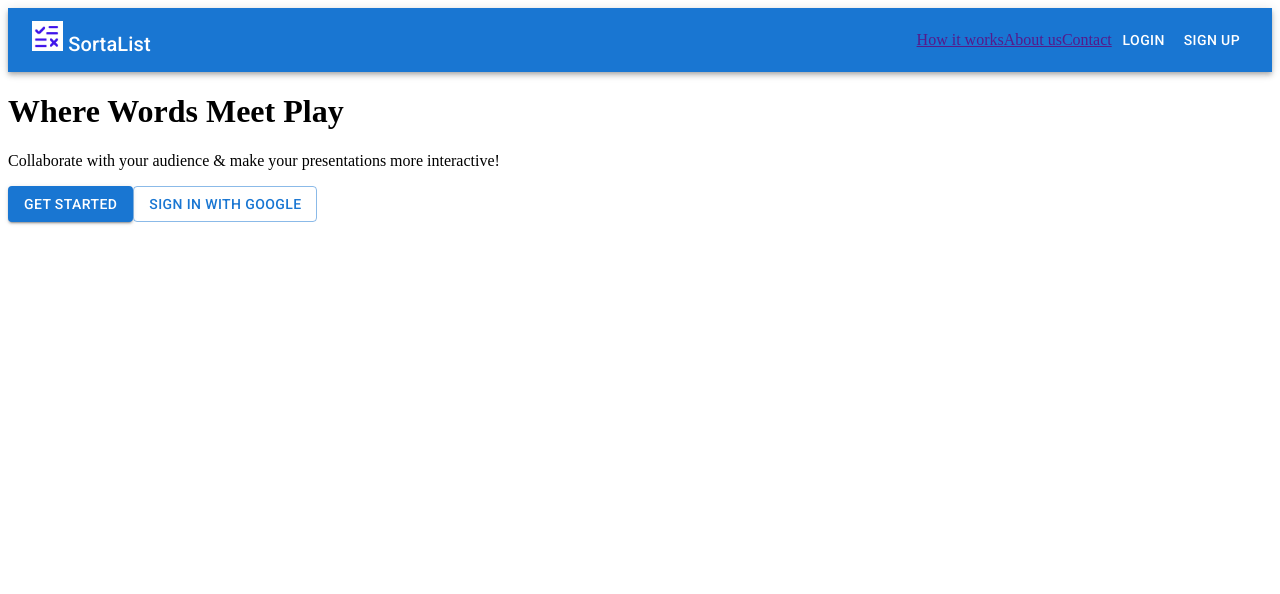
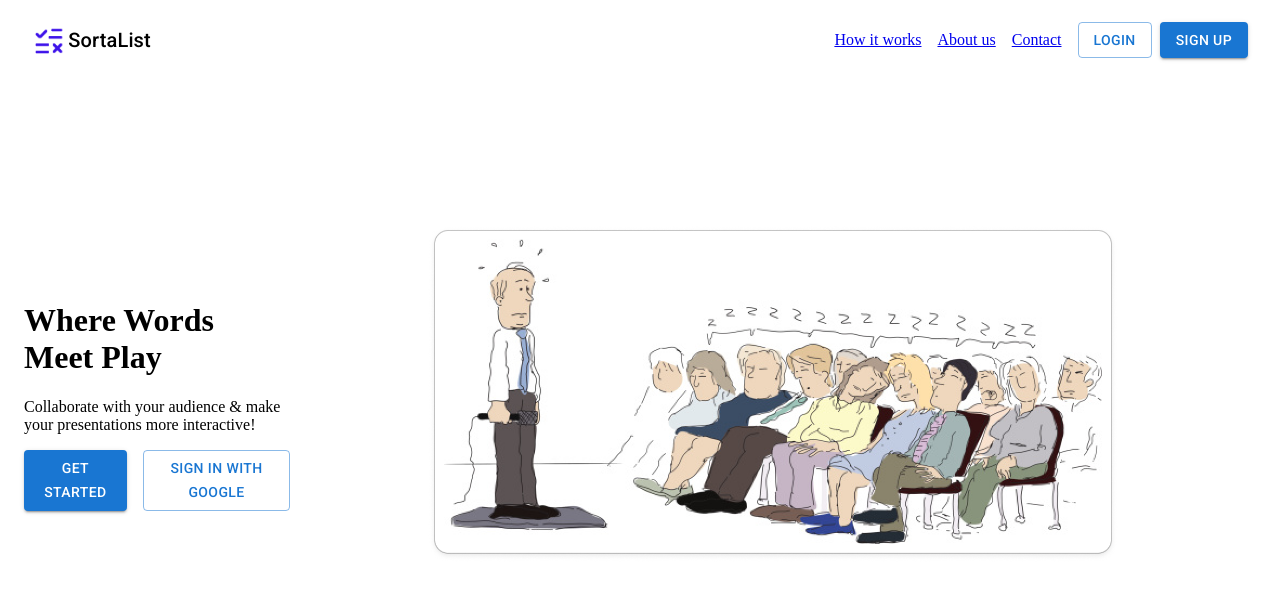
Before and after one commit to avpa11/SortaList, a React (Create React App) app in the folder sortalist/: page / in a window 1280 px wide. Shown: the top 594 px of the page. Built offline with nearby package versions, Linux system fonts and the light colour scheme.

Commit message:
Updated LandingPage Design
Design elements added and updated landing page and navigation bar code.

```diff
--- a/sortalist/src/components/LandingPage.js
+++ b/sortalist/src/components/LandingPage.js
@@ -1,14 +1,35 @@
 import React from 'react';
-import { Button } from '@mui/material';
+import { Button, Box, useMediaQuery, useTheme } from '@mui/material';
 
 function LandingPage() {
+  const theme = useTheme();
+  const isMobile = useMediaQuery(theme.breakpoints.down('sm'));
+
   return (
-    <div>
-      <h1>Where Words Meet <strong>Play</strong></h1>
-      <p>Collaborate with your audience & make your presentations more interactive!</p>
-      <Button variant="contained" color="primary">Get Started</Button>
-      <Button variant="outlined" color="primary">Sign in with Google</Button>
-    </div>
+    <Box
+      display="flex"
+      flexDirection={isMobile ? 'column-reverse' : 'row'}
+      justifyContent="space-between"
+      alignItems="center"
+      px={2}
+      py={isMobile ? 5 : 2}
+    >
+      <Box>
+        <div>
+            <h1>Where Words Meet <strong>Play</strong></h1>
+            <p>Collaborate with your audience & make your presentations
+                more interactive!
+            </p>
+            <Box mt={2} display="flex" gap={2}>
+                <Button variant="contained" color="primary">Get Started</Button>
+                <Button variant="outlined" color="primary">Sign in with Google</Button>
+            </Box>
+        </div>
+      </Box>
+      <Box>
+        <img src="/images/landing_image.png" alt="Landing" style={{ width: '100%', height: 'auto' }} />
+      </Box>
+    </Box>
   );
 }
 
--- a/sortalist/src/components/NavBar.js
+++ b/sortalist/src/components/NavBar.js
@@ -1,22 +1,35 @@
-import React, {useState} from 'react';
-import {AppBar, Toolbar, IconButton, Typography, Button} from '@mui/material';
+import React from 'react';
+import { AppBar, Toolbar, Typography, Button, Box, useMediaQuery, useTheme } from '@mui/material';
 import { Link } from 'react-router-dom';
 
 function NavBar() {
+    const theme = useTheme();
+    const isMobile = useMediaQuery(theme.breakpoints.down('sm'));
+
     return (
-    <AppBar position="relative">
+        <AppBar position="relative" sx={{ backgroundColor: 'transparent', boxShadow: 'none', boxShadow: 'none', marginBottom: 0 }}>
         <Toolbar>
-        <Typography variant="h6" component="div" sx={{ flexGrow: 1 }}>
-          <img src="./images/logo.png" alt="SortaList Logo" style={{ height: '30px' }}/>
-          <span> SortaList</span>
+            <Typography variant="h6" component="div" sx={{ flexGrow: 1, color: 'black', display: 'flex', alignItems: 'center' }}>
+            <img src="./images/logo.png" alt="SortaList Logo" style={{ height: '35px' }}/>
+            <span font-color='black'>SortaList</span>
             </Typography>
+            <Box display="flex" flexDirection={isMobile ? 'column' : 'row'} alignItems="center">
                 {/* Create the navigation bar with links to the How it works, About us and Contact pages */}
-        <Link href="/how-it-works" color="inherit" underline="none">How it works</Link>
-        <Link href="/about-us" color="inherit" underline="none">About us</Link>
-        <Link href="/contact" color="inherit" underline="none">Contact</Link>
+                <Box mr={2}>
+                    <Link to="/how-it-works" color="inherit" underline="none">How it works</Link>
+                </Box>
+                <Box mr={2}>
+                    <Link to="/about-us" color="inherit" underline="none">About us</Link>
+                </Box>
+                <Box mr={2}>
+                    <Link to="/contact" color="inherit" underline="none">Contact</Link>
+                </Box>
+            </Box>
             {/* Add the Login and Sign Up button to the top right of the navigation bar */}
-        <Button color="inherit">Login</Button>
-        <Button color="inherit">Sign Up</Button>
+            <Box>
+                <Button variant="outlined" color="primary" sx={{ mr: 1 }}>Login</Button>
+                <Button variant="contained" color="primary">Sign Up</Button>
+            </Box>
         </Toolbar>
         </AppBar>
   )
```
Lines whose indentation alone changed are shown as unchanged.
